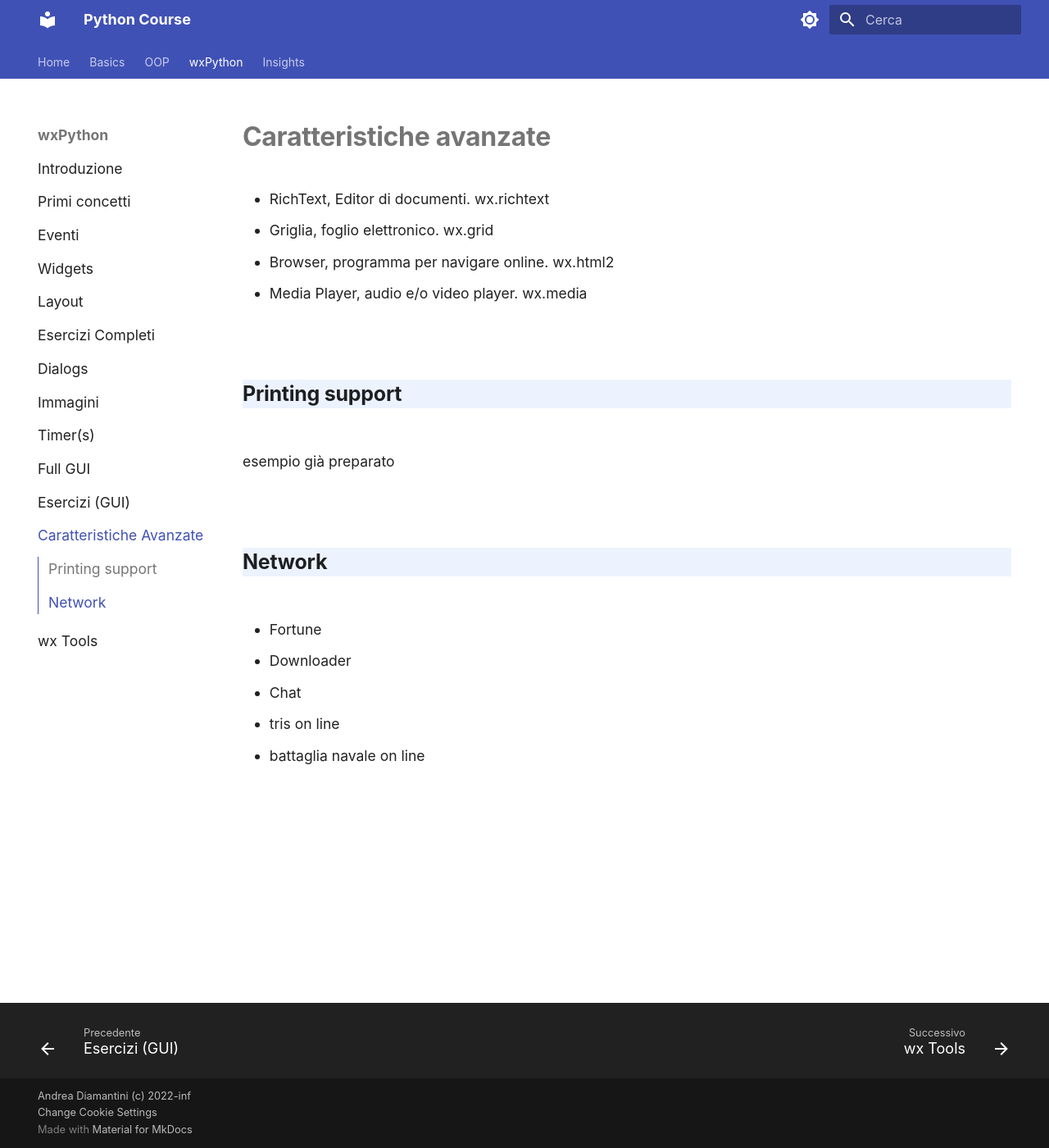
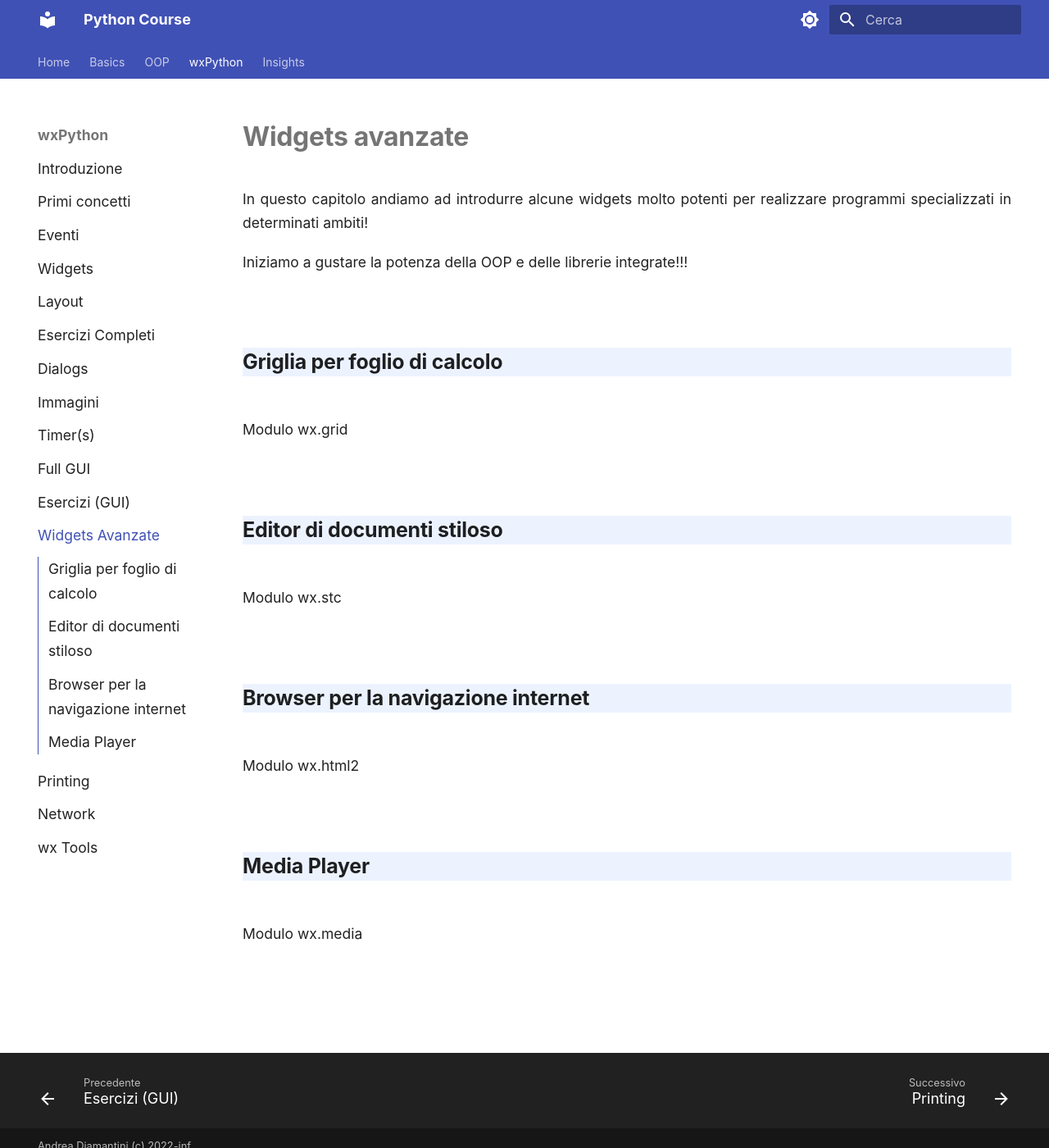
Before and after one commit to adjamhub/pyhandouts, an MkDocs documentation site: the page built from docs/wx/180_advanced.md, in a window 1280 px wide and 1400 px high. Shown: the whole window at 82% size. Built offline with MkDocs 1.6.1 and Material for MkDocs 9.7.7, drawn with Linux system fonts in a browser that asks for light colours.

Commit message:
riorganizzazione widgets avanzate wx

```diff
--- a/docs/wx/180_advanced.md
+++ b/docs/wx/180_advanced.md
@@ -1,23 +1,49 @@
-# Caratteristiche avanzate
+# Widgets avanzate
 
 
-- RichText, Editor di documenti. wx.richtext
-- Griglia, foglio elettronico. wx.grid
-- Browser, programma per navigare online. wx.html2
-- Media Player, audio e/o video player. wx.media
+In questo capitolo andiamo ad introdurre alcune widgets molto potenti per realizzare programmi
+specializzati in determinati ambiti!
+
+Iniziamo a gustare la potenza della OOP e delle librerie integrate!!!
 
 
-<!-- ################################################################################ -->
-## Printing support
 
-esempio già preparato
+<!-- xxxxxxxxxxxxxxxxxxxxxxxxxxxxxxxxxxxxxxxxxxxxxxxxx -->
+## Griglia per foglio di calcolo
 
 
-<!-- ################################################################################ -->
-## Network
+Modulo wx.grid
 
-- Fortune
-- Downloader
-- Chat
-- tris on line
-- battaglia navale on line
+
+
+
+<!-- xxxxxxxxxxxxxxxxxxxxxxxxxxxxxxxxxxxxxxxxxxxxxxxxx -->
+## Editor di documenti stiloso
+
+
+Modulo wx.stc
+
+
+
+
+<!-- xxxxxxxxxxxxxxxxxxxxxxxxxxxxxxxxxxxxxxxxxxxxxxxxx -->
+## Browser per la navigazione internet
+
+
+Modulo wx.html2
+
+
+
+
+<!-- xxxxxxxxxxxxxxxxxxxxxxxxxxxxxxxxxxxxxxxxxxxxxxxxx -->
+## Media Player
+
+
+Modulo wx.media
+
+
+
+
+<br>
+<br>
+<br>
--- a/mkdocs.yml
+++ b/mkdocs.yml
@@ -100,7 +100,9 @@ nav:
     - Timer(s): wx/160_timer.md
     - Full GUI: wx/170_full_gui.md
     - Esercizi (GUI): wx/171_full_gui_ex.md
-    - Caratteristiche Avanzate: wx/180_advanced.md
+    - Widgets Avanzate: wx/180_advanced.md
+    - Printing: wx/181_printing.md
+    - Network: wx/182_network.md
     - wx Tools: wx/299_tools.md
   - Insights:
     - Introduzione: insights/00_intro.md
```
Also changed, not shown: docs/wx/181_printing.md (added, +3 -0 lines), docs/wx/182_network.md (added, +11 -0 lines).
